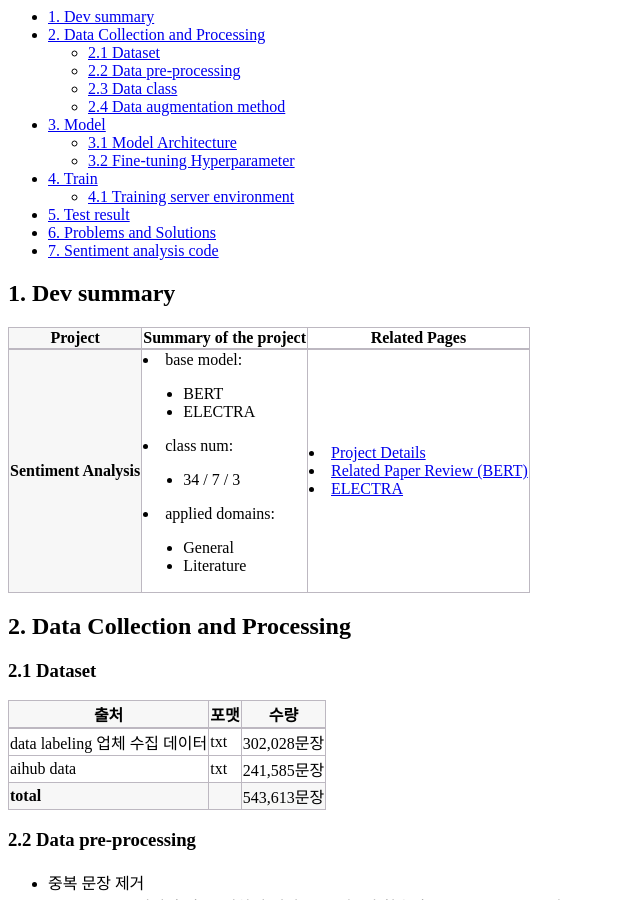
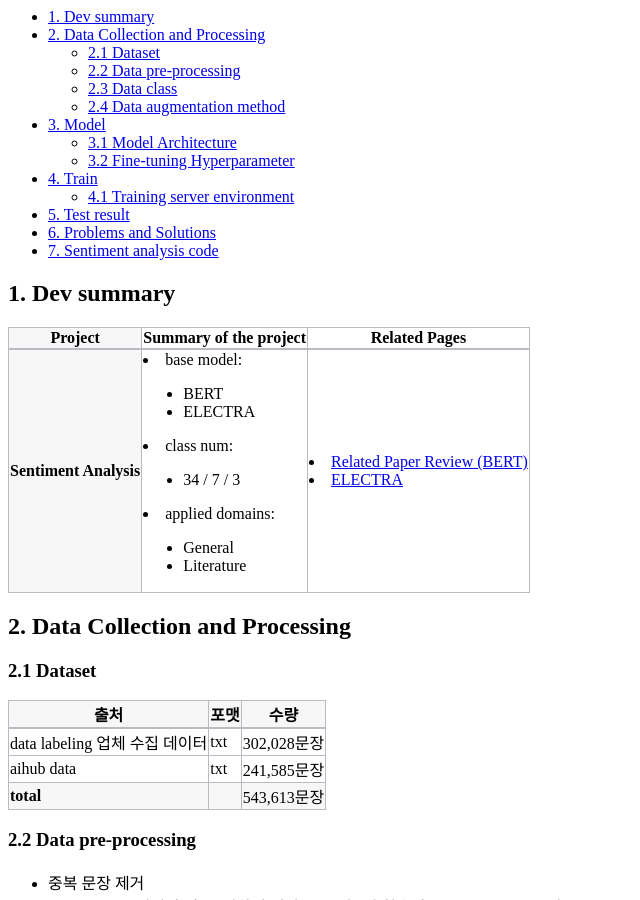
Before and after one commit to finddme/finddme.github.io, a Jekyll site: the page built from _posts/2022-09-24-SentimentAnalysis.md, in a window 1280 px wide and 900 px high. Shown: the whole window, without its empty margins (0-640 px from the left). Built offline with Jekyll 4.4.1, drawn with Linux system fonts in a browser that asks for light colours.

Commit message:
Update 2022-09-24-SentimentAnalysis.md

```diff
--- a/_posts/2022-09-24-SentimentAnalysis.md
+++ b/_posts/2022-09-24-SentimentAnalysis.md
@@ -63,7 +63,7 @@
             </li>
          </td>
          <td class="line">
-           <li><a href="https://finddme.github.io/development/2022/09/25/SentimentAnalysis/">Project Details</a></li>
+<!--            <li><a href="https://finddme.github.io/development/2022/09/25/SentimentAnalysis/">Project Details</a></li> -->
 <!--            <li><a href="https://github.com/finddme/Sentiment_analysis">SA Code</a></li> -->
            <li><a href="https://finddme.github.io/natural%20language%20processing/2019/11/22/Bert/">Related Paper Review (BERT)</a></li>
            <li><a href="https://finddme.github.io/natural%20language%20processing/2022/11/30/LMsummary/#electra--efficiently-learning-an-encoder-that-classifies-token-replacements-accurately">ELECTRA</a></li>
```
